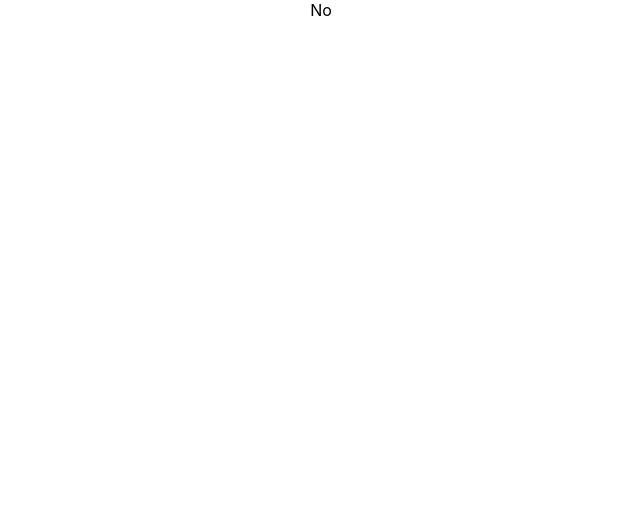
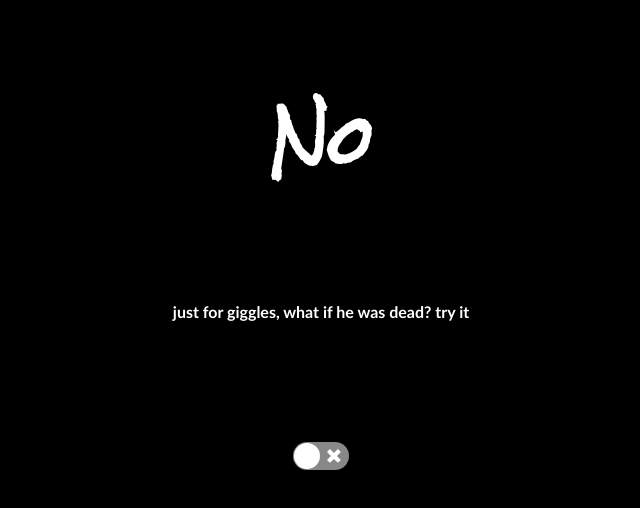
Before and after one commit to tylermorrisford/dead, a React (Create React App) app: page / in a window 1280 px wide. Shown: the top 508 px of the page, without its empty margins (319-959 px from the left). Built offline with nearby package versions, Linux system fonts and the light colour scheme.

Commit message:
add switch, colors, hooks

```diff
--- a/package.json
+++ b/package.json
@@ -9,6 +9,7 @@
     "react": "^17.0.1",
     "react-dom": "^17.0.1",
     "react-scripts": "4.0.1",
+    "react-switch": "^5.0.1",
     "web-vitals": "^0.2.4"
   },
   "scripts": {
--- a/public/index.html
+++ b/public/index.html
@@ -7,7 +7,7 @@
     <meta name="theme-color" content="#000000" />
     <meta
       name="description"
-      content="Web site created using create-react-app"
+      content="is he dead yet?"
     />
     <link rel="apple-touch-icon" href="%PUBLIC_URL%/logo192.png" />
     <!--
@@ -24,7 +24,9 @@
       work correctly both with client-side routing and a non-root public URL.
       Learn how to configure a non-root public URL by running `npm run build`.
     -->
-    <title>React App</title>
+    <link rel="preconnect" href="https://fonts.gstatic.com">
+    <link href="https://fonts.googleapis.com/css2?family=Rock+Salt&display=swap" rel="stylesheet">
+    <title>Is He Dead Yet?</title>
   </head>
   <body>
     <noscript>You need to enable JavaScript to run this app.</noscript>
--- a/src/App.js
+++ b/src/App.js
@@ -1,10 +1,38 @@
+import React, {useState} from 'react';
 import './index.css';
+import Switch from "react-switch";
 
-function App() {
+const App = () => {
+
+const [checked, setChecked] = useState(false);
+const [dead, setDead] = useState(false);
+
+const handleChange = () => {
+  setChecked(!checked);
+  setDead(!dead);
+}
+
+const noStyle = {
+  backgroundColor: 'black',
+  color: 'white'
+}
+const yesStyle = {
+  backgroundColor: '#FFF238',
+  color: '#5E1DF0'
+}
+
   return (
-    <div className="content">
-      No
+    <>
+    <div className="content" style={dead ? yesStyle : noStyle}>
+       {dead ? 'Yes!' : 'No'}
+      <div className="slider">
+      <label style={{fontFamily: 'Optima', fontSize: '16px'}}>
+        {dead ? <><span>he's dead.</span><br/></> : <><span>just for giggles, what if he was dead?  try it</span><br /></>}
+        <Switch onColor='#5E1DF0' onChange={handleChange} checked={checked} />
+      </label>
+      </div>
     </div>
+    </>
   );
 }
 
--- a/src/index.css
+++ b/src/index.css
@@ -9,26 +9,14 @@ body {
 }
 
 .content {
+  height: 100vh;
+  padding-top: 4rem;
   text-align: center;
+  font-family: 'Rock Salt', cursive;
+  font-size: 4em;
+  font-weight: bolder;
 }
 
-/* add some spinning animation easily... */
-/* .App-logo {
-  height: 40vmin;
-  pointer-events: none;
+.slider {
+  height: 200px
 }
-
-@media (prefers-reduced-motion: no-preference) {
-  .App-logo {
-    animation: App-logo-spin infinite 20s linear;
-  }
-}
-
-@keyframes App-logo-spin {
-  from {
-    transform: rotate(0deg);
-  }
-  to {
-    transform: rotate(360deg);
-  }
-} */
```
Also changed, not shown: 1 other file (tests, documents, lock files or other folders).
